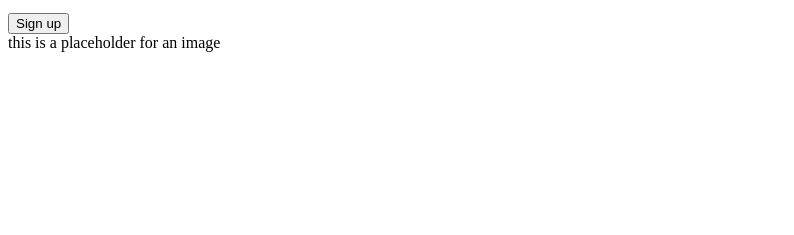
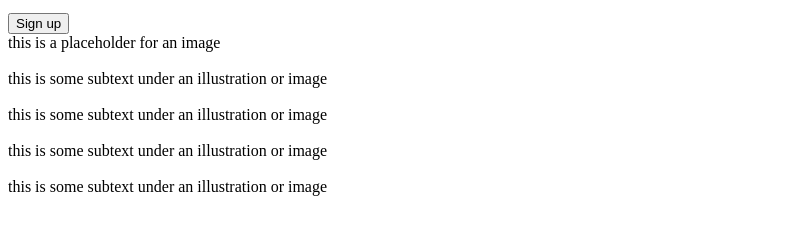
Before and after one commit to Zzyzx2/landing-page, a plain HTML site: page index.html in a window 1280 px wide. Shown: the part 169-404 px from the top of the page, without its empty margins (0-794 px from the left). Drawn offline with Linux system fonts and the light colour scheme.

Commit message:
Add container for info section

```diff
--- a/index.html
+++ b/index.html
@@ -18,5 +18,23 @@
         <button>Sign up</button>
         <div>this is a placeholder for an image</div>
     </div>
+    <div class="container">
+        <div class="info">
+            <img src="" alt="">
+            <div class="text">this is some subtext under an illustration or image</div>
+        </div>
+        <div class="info">
+            <img src="" alt="">
+            <div class="text">this is some subtext under an illustration or image</div>
+        </div>
+        <div class="info">
+            <img src="" alt="">
+            <div class="text">this is some subtext under an illustration or image</div>
+        </div>
+        <div class="info">
+            <img src="" alt="">
+            <div class="text">this is some subtext under an illustration or image</div>
+        </div>
+    </div>
 </body>
 </html>
```
